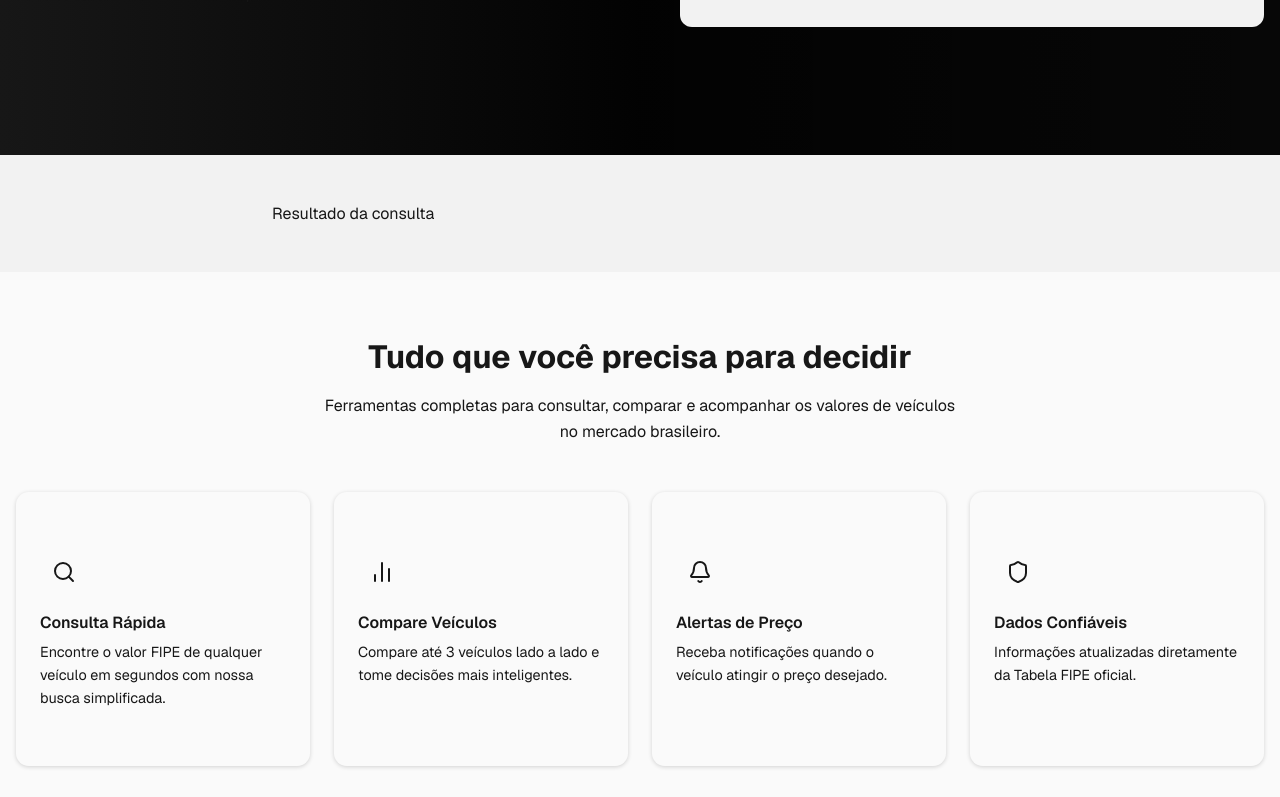
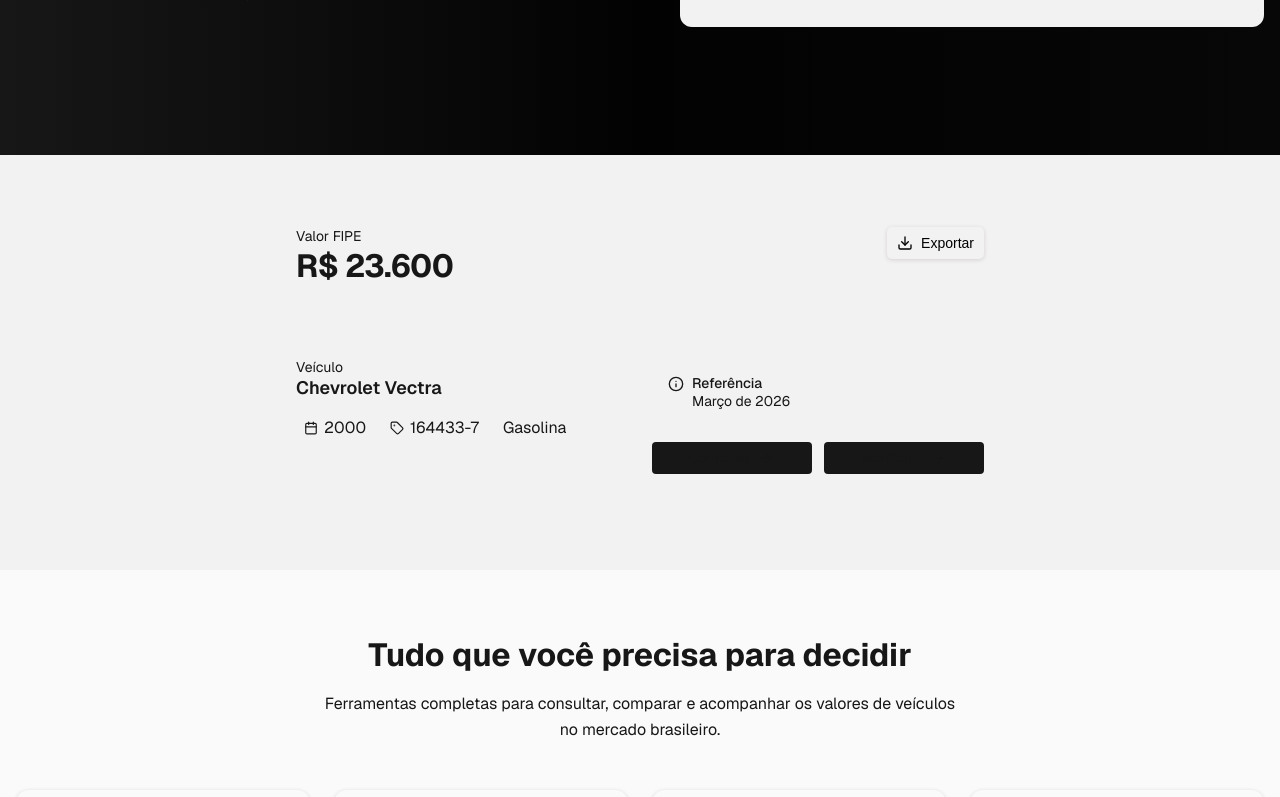
Before and after one commit to GDFgustavo/fipe-radar, a Next.js app: page / in a window 1280 px wide. Shown: the part 583-1380 px from the top of the page. Built offline with nearby package versions, Linux system fonts and the light colour scheme.

Commit message:
feat: criar componente de resultado da consulta fipe.

```diff
--- a/src/app/page.module.scss
+++ b/src/app/page.module.scss
@@ -126,6 +126,7 @@
     padding: 3rem 0;
     background: rgba(0, 0, 0, 0.03);
     border-bottom: 1px solid var(--border);
+    scroll-margin-top: 60px;
 }
 
 .resultContainer {
--- a/src/app/page.tsx
+++ b/src/app/page.tsx
@@ -1,8 +1,11 @@
+'use client'
+
 import { formatMonthYear } from '@/utils/formatDate';
 import styles from './page.module.scss'
 import { BarChart2, Bell, Clock, Search, Shield, TrendingUp } from "lucide-react"
 import { VehicleSelector } from '@/components/VehicleSelector';
 import { Button } from '@/components/Button';
+import { FipeResult } from '@/components/FipeResult';
 
 const features = [
   {
@@ -56,6 +59,10 @@
 ]
 
 export default function Home() {
+  const scrollToSection = (id: string) => {
+    const element = document.getElementById(id)
+    element?.scrollIntoView({ behavior: "smooth" });
+  };
 
   return (
     <div className={styles.page}>
@@ -69,9 +76,9 @@
             <div className={styles.heroContent}>
               <div className={styles.badge}>
                 <TrendingUp className={styles.badgeIcon} />
-                <time dateTime={new Date().toISOString()}>
+                <span>
                   {formatMonthYear(new Date())}
-                </time>
+                </span>
               </div>
 
               <h1 className={styles.heroTitle}>
@@ -104,7 +111,7 @@
                     </p>
                   </div>
                   <VehicleSelector />
-                  <Button textButton="Consultar Valor FIPE" />
+                  <Button onClick={() => scrollToSection("result")} textButton="Consultar Valor FIPE" />
                 </div>
               </div>
             </div>
@@ -112,9 +119,9 @@
         </div>
       </section>
 
-      <section className={styles.resultSection}>
+      <section id="result" className={styles.resultSection}>
         <div className={styles.resultContainer}>
-          <p>Resultado da consulta</p>
+          <FipeResult />
         </div>
       </section>
 
--- /dev/null
+++ b/src/components/FipeResult/FipeResult.module.scss
@@ -0,0 +1,210 @@
+.card {
+    border: 1px solid var(--border);
+    background: var(--card);
+    padding: 24px 0px;
+    border-radius: 0.75rem;
+}
+
+.cardHeader {
+    border-bottom: 1px solid var(--border);
+    background-color: var(--card);
+    padding: 0px 24px 24px;
+    margin-bottom: 1.5rem;
+}
+
+.headerTop {
+    display: flex;
+    flex-direction: row;
+    justify-content: space-between;
+    gap: 0.5rem;
+}
+
+.export {
+    display: none;
+}
+
+.dropdown {
+    position: relative;
+
+    button {
+        &:hover {
+            background-color: var(--foreground);
+            color: var(--secondary);
+        }
+    }
+}
+
+.submenu {
+    position: absolute;
+    top: 40;
+    right: 0;
+    display: flex;
+    flex-direction: column;
+    gap: 4px;
+    background-color: var(--card);
+    border: 1px solid var(--border);
+    border-radius: 5px;
+    padding: 4px;
+    min-width: 168px;
+    box-shadow: rgba(0, 0, 0, 0.16) 0px 1px 4px;
+    z-index: 10;
+    opacity: 0;
+    pointer-events: none;
+    transform: translateY(-5px);
+    transition: all 0.2s ease;
+}
+
+.submenu button {
+    width: 100%;
+    justify-content: flex-start;
+}
+
+.open {
+    opacity: 1;
+    pointer-events: auto;
+    transform: translateY(0);
+}
+
+.label {
+    font-size: 0.875rem;
+    color: var(--muted-foreground);
+}
+
+.price {
+    font-size: 1.875rem;
+    font-weight: 700;
+    letter-spacing: -0.025em;
+    overflow-wrap: break-word;
+    word-break: break-word;
+    color: var(--foreground);
+}
+
+.cardContent {
+    display: grid;
+    gap: 1.5rem;
+    padding: 1.5rem;
+}
+
+.column {
+    display: flex;
+    flex-direction: column;
+    gap: 1rem;
+}
+
+.vehicleName {
+    font-size: 1.125rem;
+    font-weight: 600;
+    color: var(--foreground);
+}
+
+.badges {
+    display: flex;
+    flex-wrap: wrap;
+    gap: 0.5rem;
+}
+
+.badge {
+    display: flex;
+    align-items: center;
+    gap: 0.375rem;
+    padding: 2px 8px;
+    background: var(--secondary);
+    border-radius: 0.5rem;
+}
+
+.referenceBox {
+    border-radius: 0.5rem;
+    background: var(--secondary);
+    padding: 1rem;
+}
+
+.referenceContent {
+    display: flex;
+    align-items: flex-start;
+    gap: 0.5rem;
+}
+
+.referenceTitle {
+    font-size: 0.875rem;
+    font-weight: 500;
+    color: var(--foreground);
+}
+
+.referenceText {
+    font-size: 0.875rem;
+    color: var(--muted-foreground);
+}
+
+.actions {
+    display: flex;
+    gap: 0.75rem;
+
+    button {
+        font-size: 14px;
+        padding: 8px 8px;
+        color: var(--secondary);
+        background-color: var(--foreground);
+    }
+}
+
+.flex1 {
+    flex: 1;
+}
+
+.fullButton {
+    display: flex;
+    align-items: center;
+    gap: 0.5rem;
+    font-size: 14px;
+    padding: 8px 10px;
+    background: transparent;
+    border-radius: 5px;
+    border: 1px solid var(--border);
+    box-shadow: rgba(72, 35, 35, 0.16) 0px 1px 4px;
+    cursor: pointer;
+}
+
+.primaryButton {
+    width: 100%;
+    display: flex;
+    align-items: center;
+    justify-content: center;
+    border: none;
+    gap: 0.5rem;
+    padding: 8px 8px;
+    border-radius: 4px;
+    color: #000;
+    background: transparent;
+    cursor: pointer;
+}
+
+.iconSm {
+    width: 1rem;
+    height: 1rem;
+}
+
+.iconXs {
+    width: 0.875rem;
+    height: 0.875rem;
+}
+
+.iconSmMuted {
+    width: 1rem;
+    height: 1rem;
+    margin-top: 2px;
+    color: var(--muted-foreground);
+}
+
+@media (min-width: 640px) {
+    .export {
+        display: block;
+    }
+
+    .price {
+        font-size: 2rem;
+    }
+
+    .cardContent {
+        grid-template-columns: repeat(2, 1fr);
+    }
+}
--- /dev/null
+++ b/src/components/FipeResult/index.tsx
@@ -0,0 +1,124 @@
+"use client"
+
+import { useEffect, useRef, useState } from "react"
+import {
+    Calendar,
+    Tag,
+    Info,
+    ArrowRight,
+    Download,
+    FileText,
+    ImageIcon,
+} from "lucide-react"
+import Link from "next/link"
+import styles from "./FipeResult.module.scss"
+
+export function FipeResult() {
+    const [isActive, setIsActive] = useState(false)
+    const dropdownRef = useRef<HTMLButtonElement | null>(null)
+
+    useEffect(() => {
+        function handleClickOutside(event: MouseEvent) {
+            if (
+                dropdownRef.current &&
+                !dropdownRef.current.contains(event.target as Node)
+            ) {
+                setIsActive(false)
+            }
+        }
+
+        document.addEventListener("mousedown", handleClickOutside)
+
+        return () => {
+            document.removeEventListener("mousedown", handleClickOutside)
+        }
+    }, [])
+
+    return (
+        <div className={styles.card}>
+            <div className={styles.cardHeader}>
+                <div className={styles.headerTop}>
+                    <div className={styles.priceBox}>
+                        <p className={styles.label}>Valor FIPE</p>
+                        <h2 className={styles.price}>
+                            R$ 23.600
+                        </h2>
+                    </div>
+                    <div className={styles.dropdown}>
+                        <button ref={dropdownRef} onClick={() => setIsActive(prev => !prev)} type="submit" className={styles.fullButton}>
+                            <Download className={styles.iconSm} />
+                            <span className={styles.export}>Exportar</span>
+                        </button>
+                        <div className={`${styles.submenu} ${isActive ? styles.open : ''}`}>
+                            <button type="submit" className={styles.primaryButton}>
+                                <FileText className={styles.iconSm} />
+                                Exportar PDF
+                            </button>
+                            <button type="submit" className={styles.primaryButton}>
+                                <ImageIcon className={styles.iconSm} />
+                                Exportar Imagem
+                            </button>
+                        </div>
+                    </div>
+                </div>
+            </div>
+
+            <div className={styles.cardContent}>
+                <div className={styles.column}>
+                    <div>
+                        <p className={styles.label}>Veículo</p>
+                        <p className={styles.vehicleName}>
+                            Chevrolet Vectra
+                        </p>
+                    </div>
+
+                    <div className={styles.badges}>
+                        <p className={styles.badge}>
+                            <Calendar className={styles.iconXs} />
+                            2000
+                        </p>
+
+                        <p className={styles.badge}>
+                            <Tag className={styles.iconXs} />
+                            164433-7
+                        </p>
+
+                        <p className={styles.badge}>
+                            Gasolina
+                        </p>
+                    </div>
+                </div>
+
+                <div className={styles.column}>
+                    <div className={styles.referenceBox}>
+                        <div className={styles.referenceContent}>
+                            <Info className={styles.iconSmMuted} />
+                            <div>
+                                <p className={styles.referenceTitle}>Referência</p>
+                                <p className={styles.referenceText}>
+                                    Março de 2026
+                                </p>
+                            </div>
+                        </div>
+                    </div>
+
+                    <div className={styles.actions}>
+                        <Link href="/comparar" className={styles.flex1}>
+                            <button type="submit" className={styles.primaryButton}>
+                                Comparar
+                                <ArrowRight className={styles.iconSm} />
+                            </button>
+                        </Link>
+
+                        <Link href="/monitorar" className={styles.flex1}>
+                            <button type="submit" className={styles.primaryButton}>
+                                Monitorar
+                                <ArrowRight className={styles.iconSm} />
+                            </button>
+                        </Link>
+                    </div>
+                </div>
+            </div>
+        </div>
+    )
+}
```
